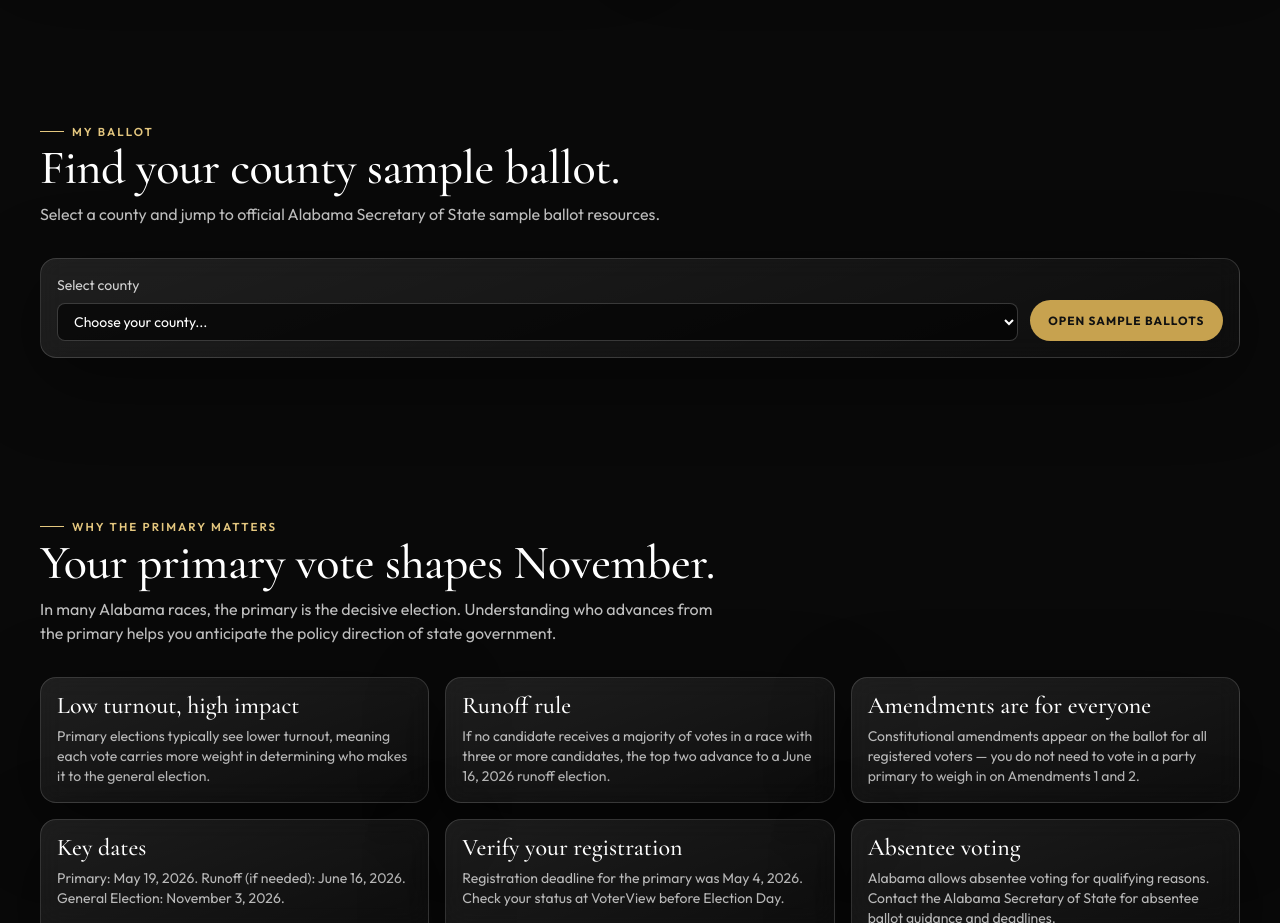
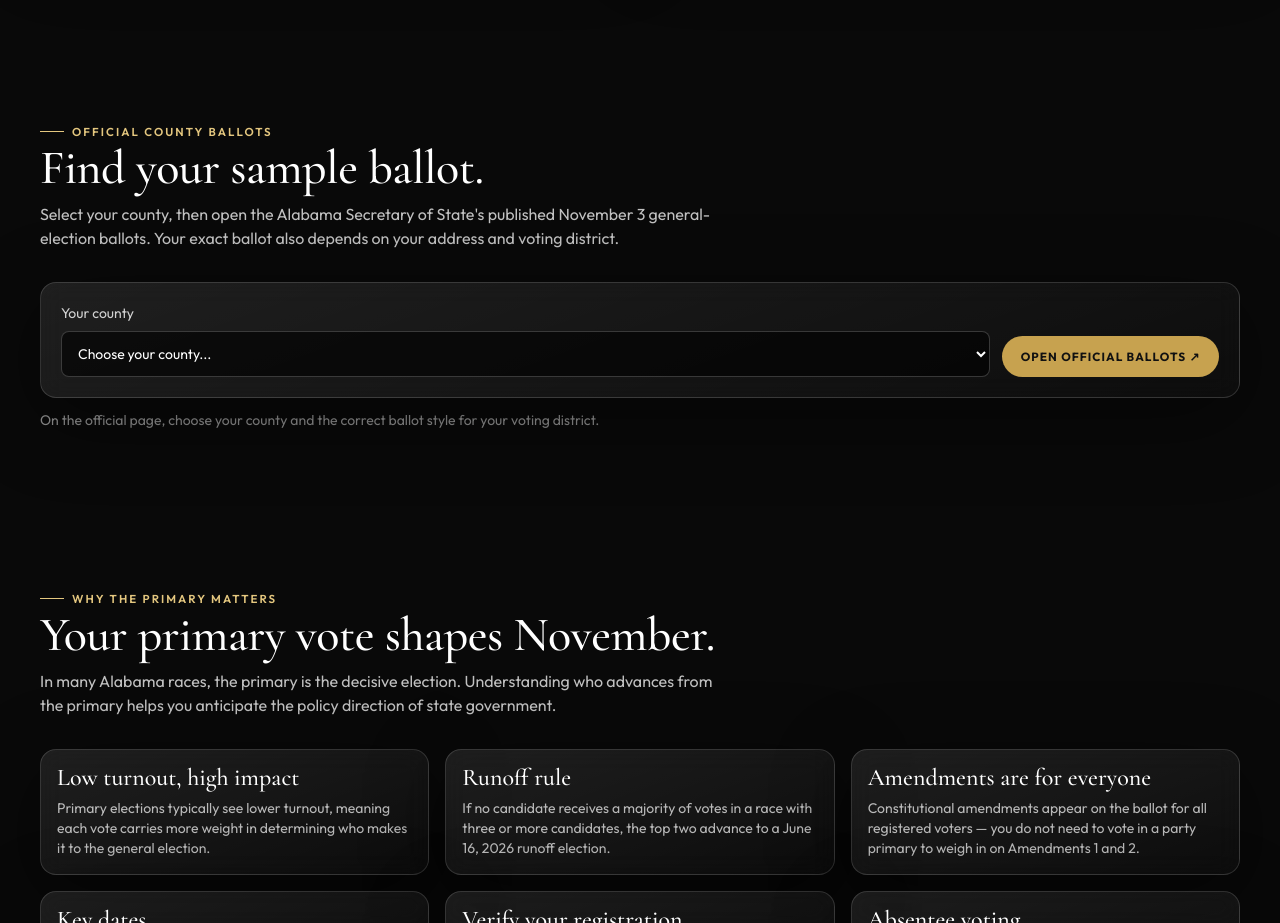
Before and after one commit to WGLewis0721/voting-al-website, an Astro site: page / in a window 1280 px wide. Shown: the part 4000-4923 px from the top of the page. Built offline with nearby package versions, Linux system fonts and the light colour scheme; Astro itself is replaced by a stand-in of ours.

Commit message:
Refresh Election Day 2026 UI and official voter links

```diff
--- a/src/components/BallotSelector.astro
+++ b/src/components/BallotSelector.astro
@@ -1,33 +1,29 @@
 ---
 import counties from '../data/counties.json';
+const official='https://www.sos.alabama.gov/alabama-votes/2026-general-election-sample-ballots';
 ---
-
 <section id="ballot" class="py-16 md:py-20">
   <div class="section-wrap">
-    <p class="section-eyebrow">My Ballot</p>
-    <h2 class="section-title">Find your county sample ballot.</h2>
-    <p class="section-deck">Select a county and jump to official Alabama Secretary of State sample ballot resources.</p>
-    <div class="glass-panel mt-8 grid gap-3 p-4 md:grid-cols-[1.4fr_auto] md:items-end">
+    <p class="section-eyebrow">Official County Ballots</p>
+    <h2 class="section-title">Find your sample ballot.</h2>
+    <p class="section-deck">Select your county, then open the Alabama Secretary of State's published November 3 general-election ballots. Your exact ballot also depends on your address and voting district.</p>
+    <div class="glass-panel mt-8 grid gap-3 p-5 md:grid-cols-[1.4fr_auto] md:items-end">
       <div>
-        <label for="county" class="mb-2 block text-sm text-white/80">Select county</label>
-        <select id="county" class="w-full rounded-lg border border-white/20 bg-black/60 px-3 py-2 text-sm">
+        <label for="county" class="mb-2 block text-sm text-white/80">Your county</label>
+        <select id="county" class="w-full rounded-lg border border-white/20 bg-black/60 px-3 py-3 text-sm">
           <option value="">Choose your county...</option>
-          {counties.map((county) => <option value={county}>{county}</option>)}
+          {counties.map(c => <option value={c}>{c} County</option>)}
         </select>
       </div>
-      <a id="ballotLink" href="https://www.sos.alabama.gov/alabama-votes/2026-primary-election-sample-ballots" target="_blank" rel="noopener" class="btn gold justify-center">Open Sample Ballots</a>
+      <a id="ballotLink" href={official} target="_blank" rel="noopener" class="btn gold justify-center">Open Official Ballots ↗</a>
     </div>
+    <p id="countyHint" class="mt-3 text-sm text-white/55" aria-live="polite">On the official page, choose your county and the correct ballot style for your voting district.</p>
   </div>
 </section>
-
-<script>
-  const county = document.getElementById('county');
-  const ballotLink = document.getElementById('ballotLink');
-
-  county?.addEventListener('change', () => {
-    const value = county.value;
-    const base = 'https://www.sos.alabama.gov/alabama-votes/2026-primary-election-sample-ballots';
-    ballotLink.href = value ? `${base}?county=${encodeURIComponent(value)}` : base;
-    ballotLink.textContent = value ? `Open ${value} Sample Ballot` : 'Open Sample Ballots';
-  });
+<script is:inline>
+const county = document.getElementById('county');
+const hint = document.getElementById('countyHint');
+county?.addEventListener('change', () => {
+  hint.textContent = county.value ? `On the Alabama Secretary of State page, locate ${county.value} County and select the ballot for your district.` : 'On the official page, choose your county and the correct ballot style for your voting district.';
+});
 </script>
```
